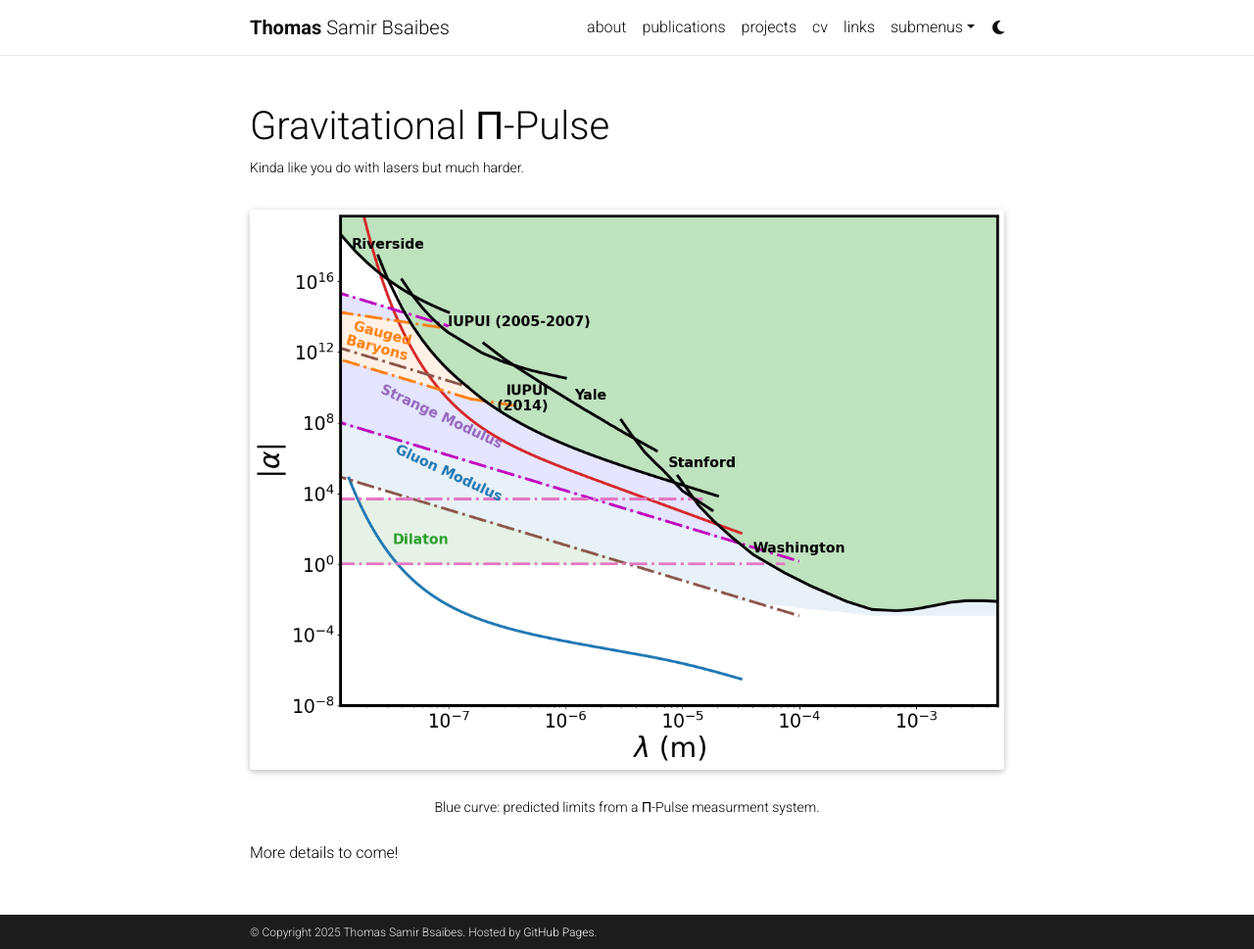
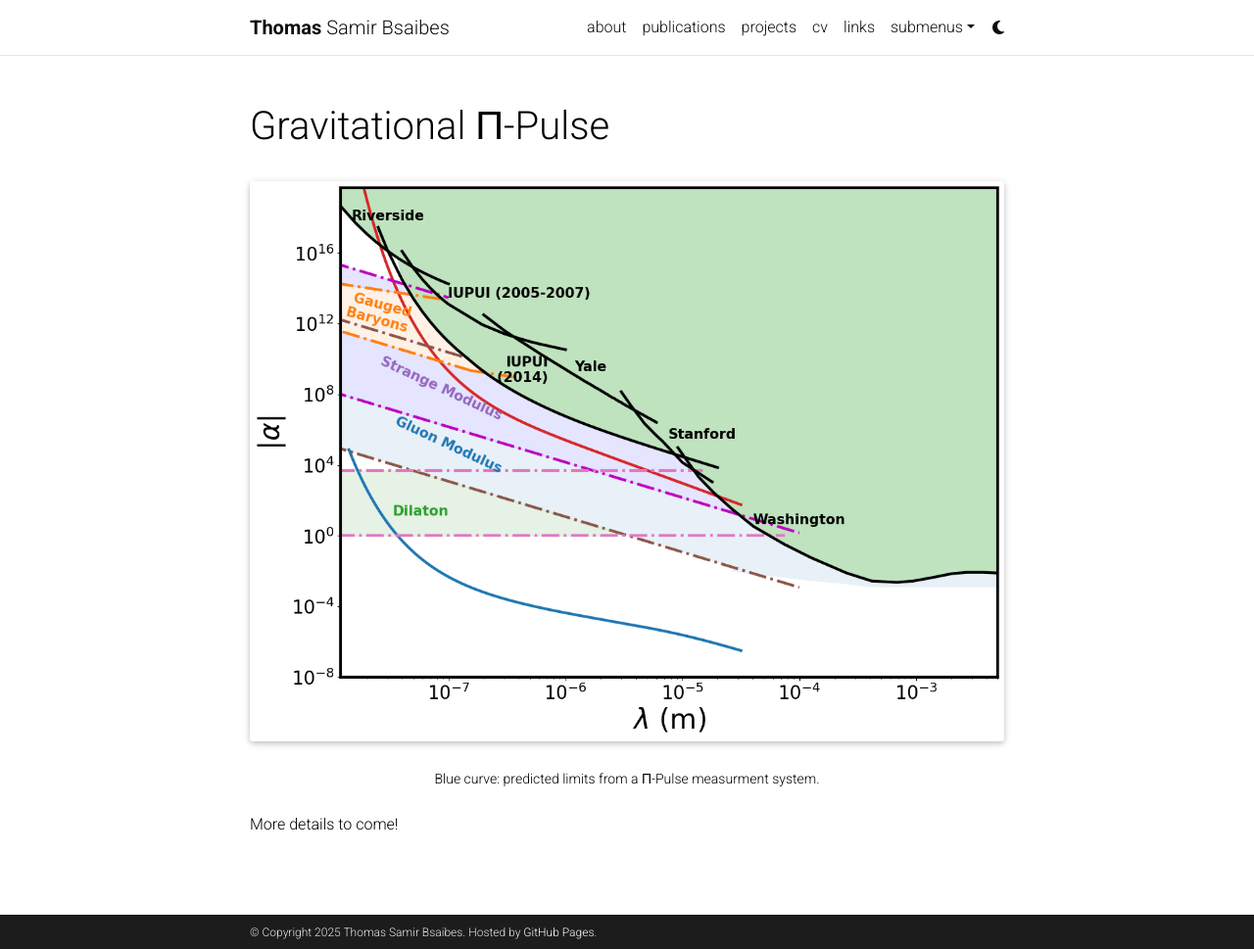
Before and after one commit to BsaibesT/bsaibest.github.io, a Jekyll site: the page built from _projects/4_project.md, in a window 1280 px wide and 969 px high. Shown: the whole window at 98% size. Built offline with Jekyll 4.4.1, drawn with Linux system fonts in a browser that asks for light colours; comment, search, counter and statistics services are not loaded; a style sheet for code colours, icons or effects is not loaded.

Commit message:
Update 4_project.md

```diff
--- a/_projects/4_project.md
+++ b/_projects/4_project.md
@@ -1,7 +1,7 @@
 ---
 layout: page
 title: Gravitational Π-Pulse
-description: Kinda like you do with lasers but much harder.
+description: #Kinda like you do with lasers but much harder.
 img: assets/img/pi_pulse_structure_invert.png
 importance: 4
 category: work
```
